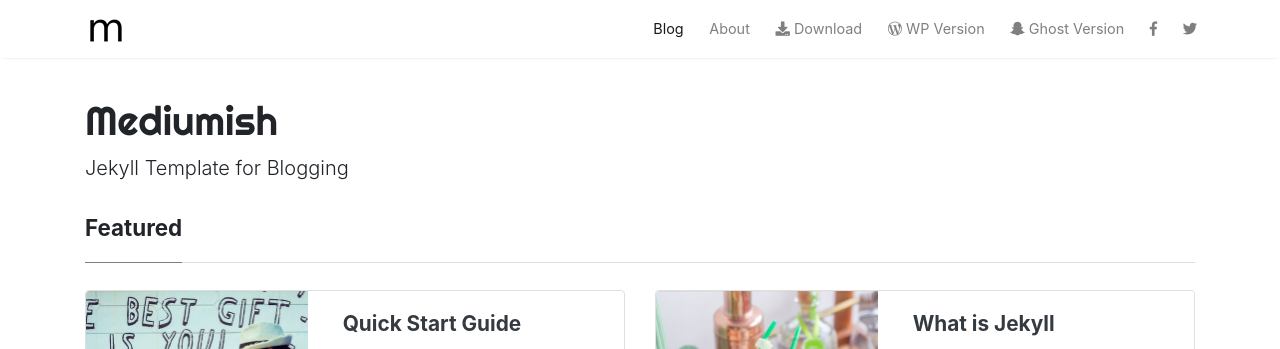
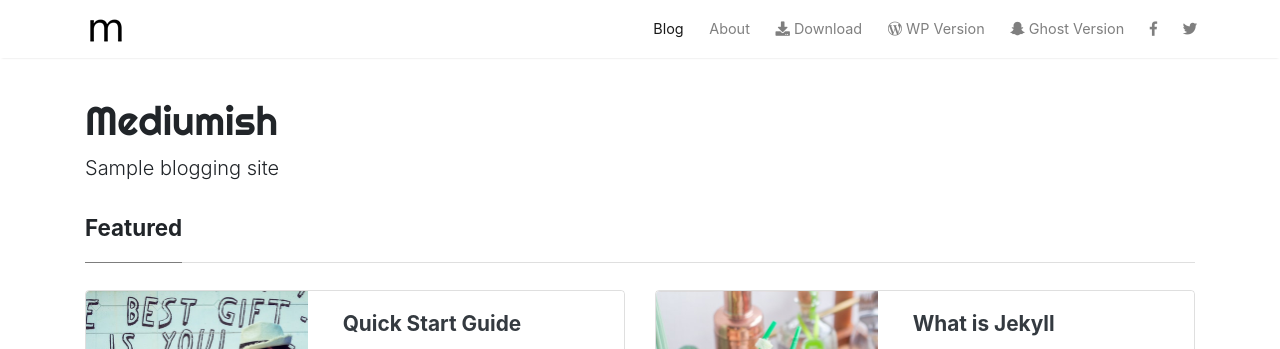
Before and after one commit to bhaumikpanchal/bhaumikpanchal.github.io, a Jekyll site: the page built from index.html, in a window 1280 px wide and 900 px high. Shown: the top 349 px of the window. Built offline with Jekyll 4.4.1, drawn with Linux system fonts in a browser that asks for light colours; nearby versions of some CDN libraries; the list of posts is cut into pages by our own code; comment, search, counter and statistics services are not loaded.

Commit message:
Update _config.yml

```diff
--- a/_config.yml
+++ b/_config.yml
@@ -1,6 +1,6 @@
 # Site
 name: "Mediumish"
-description: "Jekyll Template for Blogging"
+description: "Sample blogging site"
 meta_description: "Jekyll template, Medium styled, free for bloggers."
 logo: 'assets/images/logo.png'
 favicon: 'assets/images/logo.png'
```
